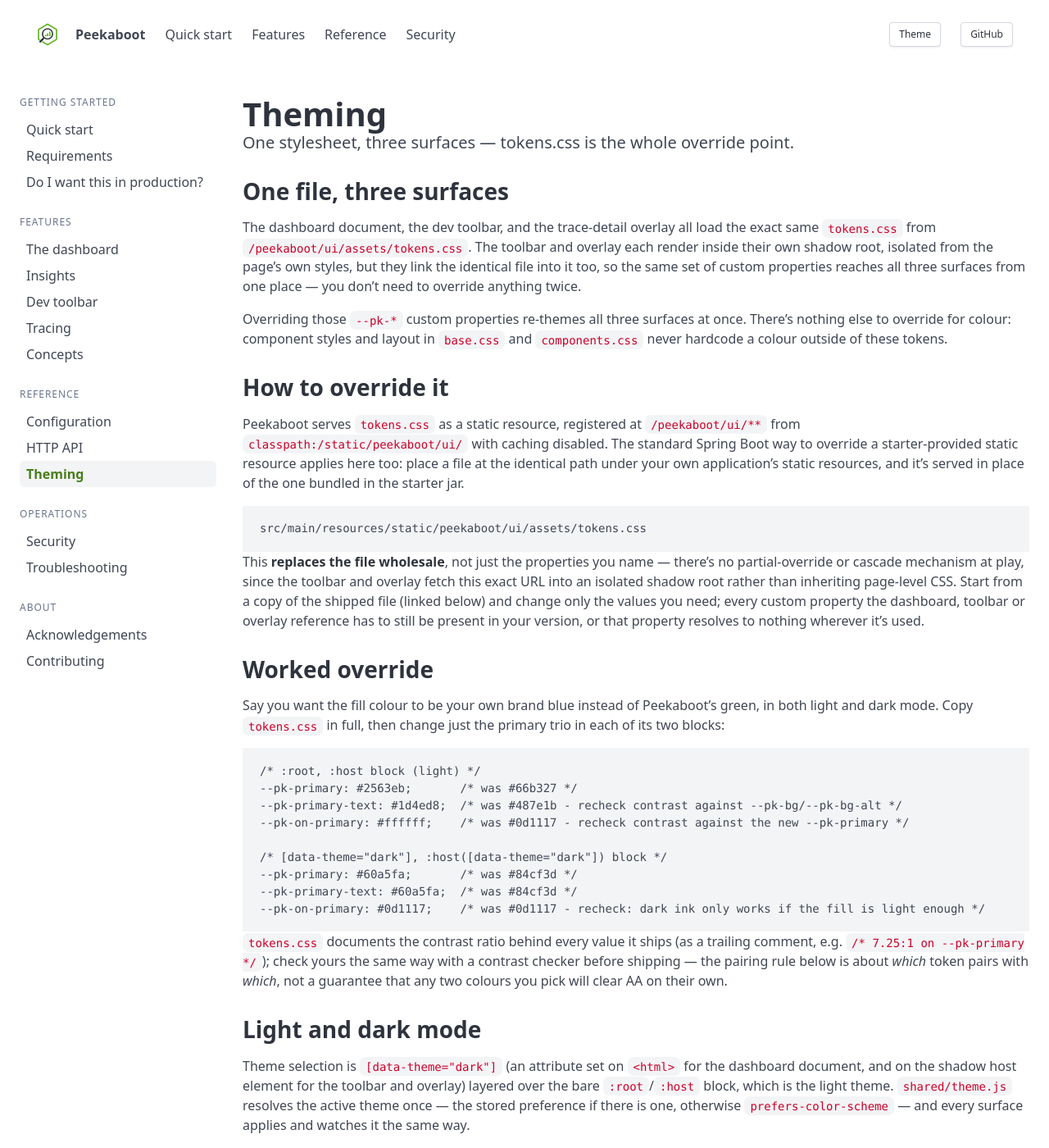
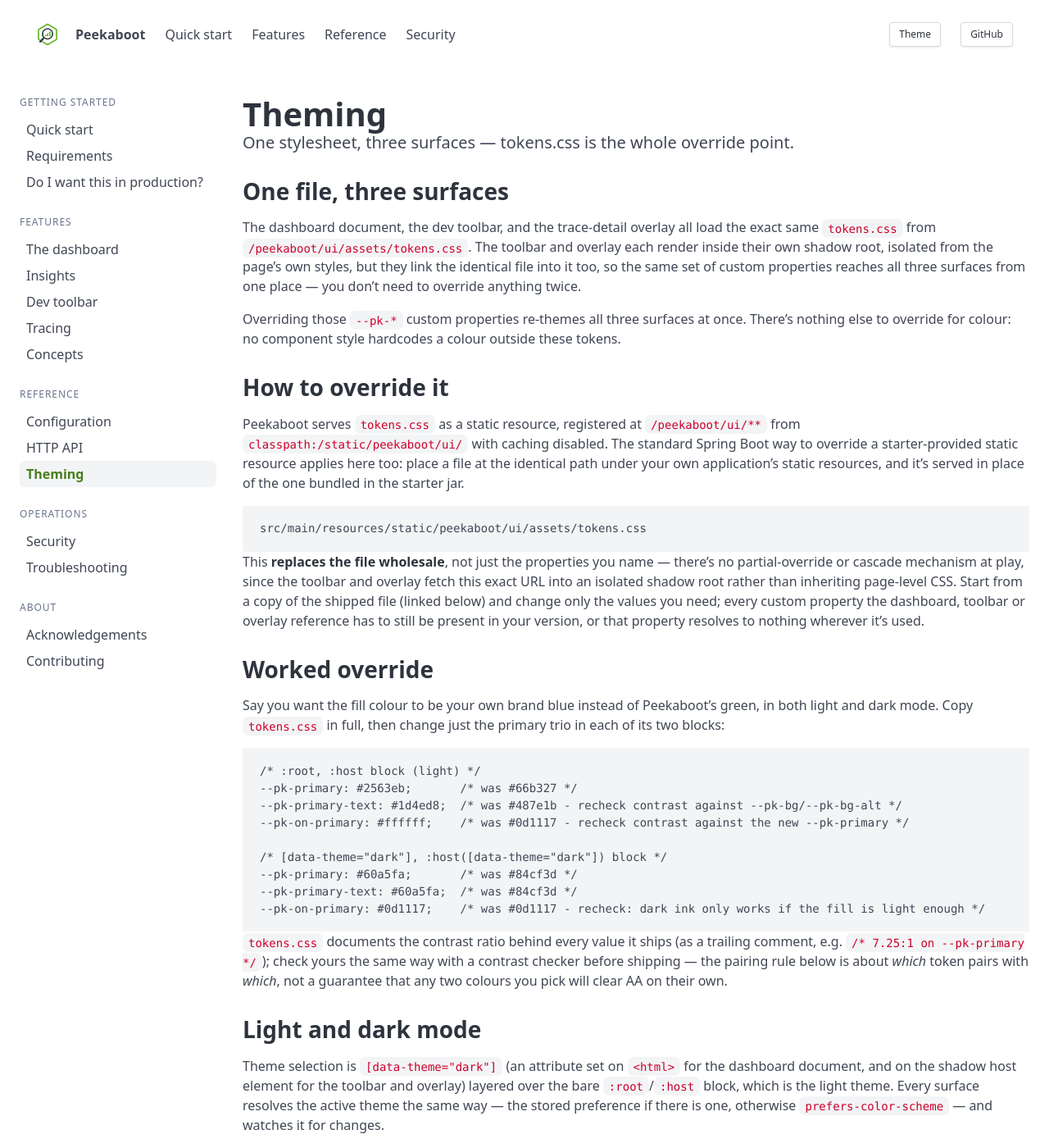
Before and after one commit to peekaboot-org/peekaboot-org.github.io, a Jekyll site: the page built from docs/theming.md, in a window 1280 px wide and 1400 px high. Shown: the whole window at 82% size. Built offline with Jekyll 4.4.1, drawn with Linux system fonts in a browser that asks for light colours.

```diff
--- a/docs/theming.md
+++ b/docs/theming.md
@@ -13,8 +13,8 @@
 surfaces from one place &mdash; you don't need to override anything twice.
 
 Overriding those `--pk-*` custom properties re-themes all three surfaces at once. There's
-nothing else to override for colour: component styles and layout in `base.css` and
-`components.css` never hardcode a colour outside of these tokens.
+nothing else to override for colour: no component style hardcodes a colour outside these
+tokens.
 
 ## How to override it
 
@@ -62,9 +62,9 @@
 
 Theme selection is `[data-theme="dark"]` (an attribute set on `<html>` for the dashboard
 document, and on the shadow host element for the toolbar and overlay) layered over the
-bare `:root`/`:host` block, which is the light theme. `shared/theme.js` resolves the
-active theme once &mdash; the stored preference if there is one, otherwise
-`prefers-color-scheme` &mdash; and every surface applies and watches it the same way.
+bare `:root`/`:host` block, which is the light theme. Every surface resolves the active
+theme the same way &mdash; the stored preference if there is one, otherwise
+`prefers-color-scheme` &mdash; and watches it for changes.
 
 Only the dashboard's own toggle writes the preference, to `localStorage['peekaboot-theme']`
 (`'light'` or `'dark'`). Because the dashboard, the toolbar, and the overlay are all served
```
Also changed, not shown: docs/concepts.md (+1 -1 lines), docs/tracing.md (+4 -3 lines).
